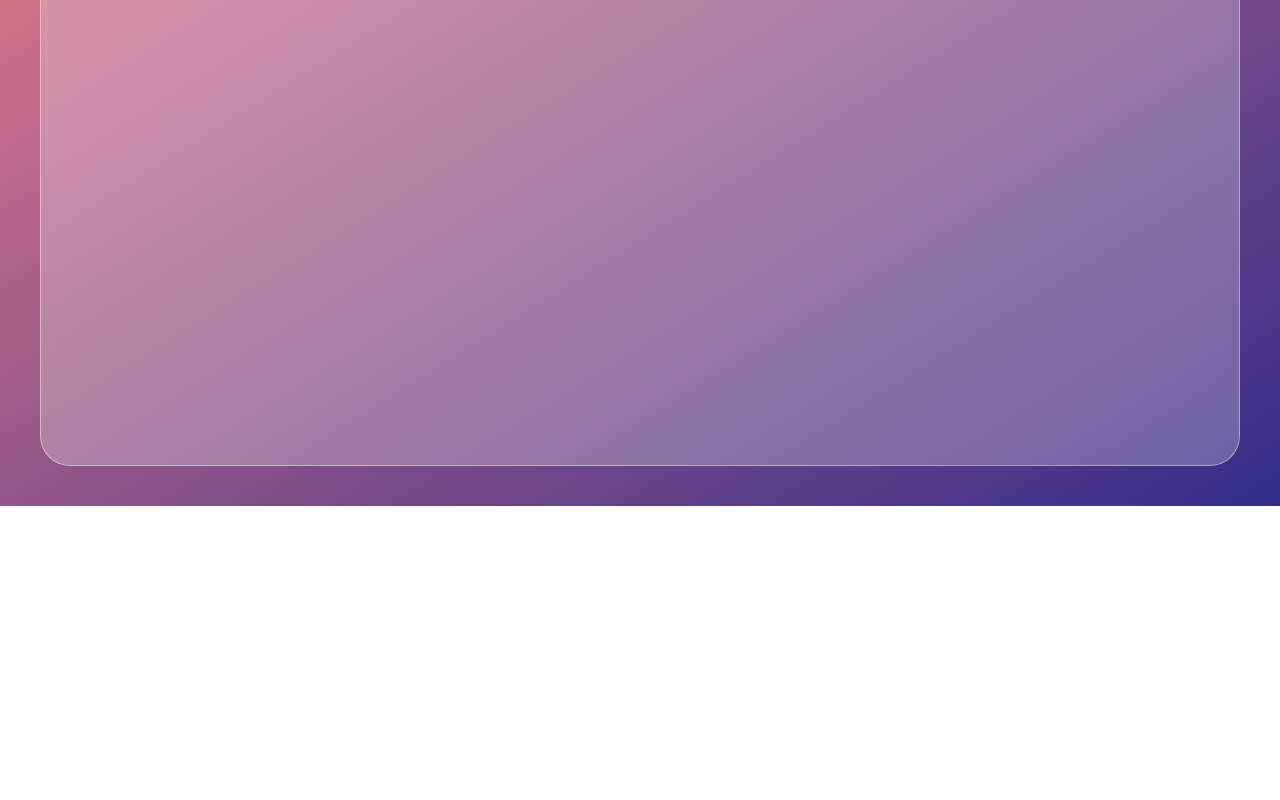
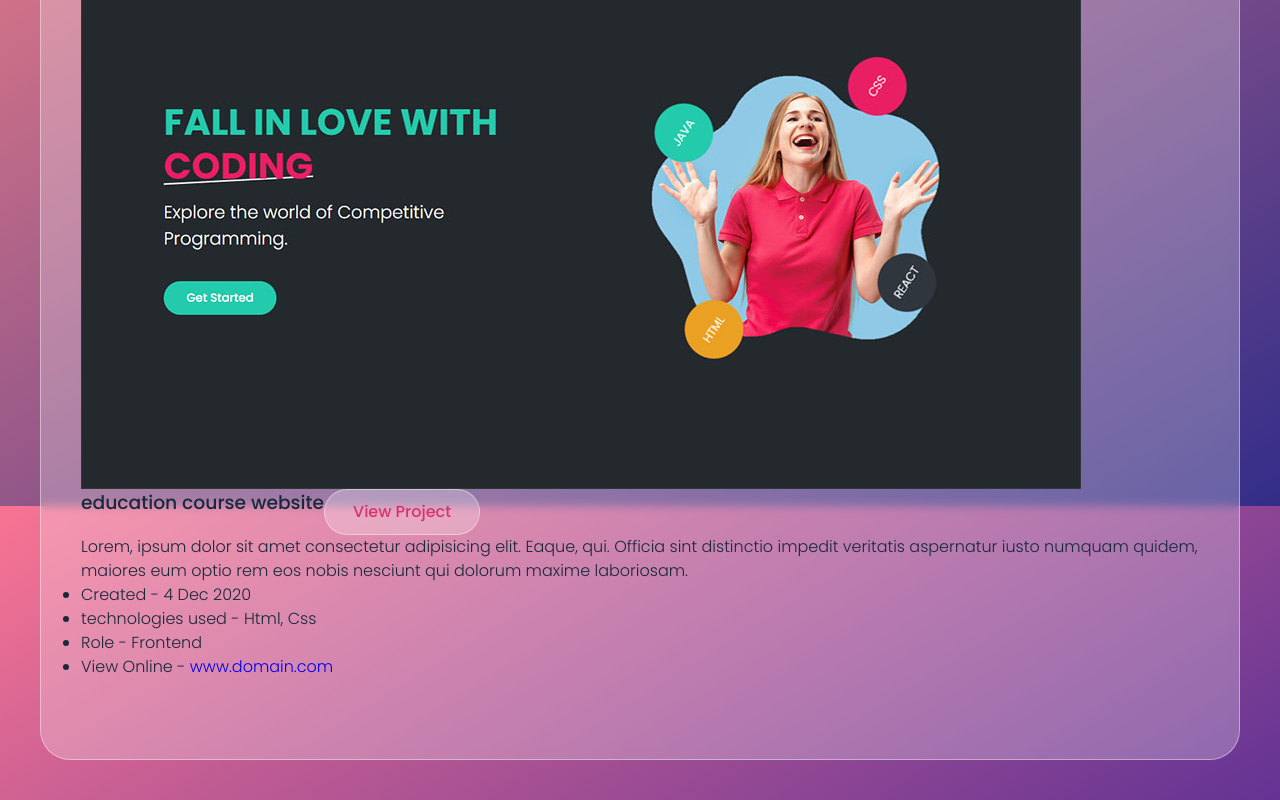
Before and after one commit to muratcan-yuksel/portfolio-glass-ex, a React (Create React App) app: page / in a window 1280 px wide. Shown: the part 294-1094 px from the top of the page. Before the commit the page ends 800 px from the top, so only its background shows below. Built offline with nearby package versions, Linux system fonts and the light colour scheme.

Commit message:
add data for props

```diff
--- a/src/components/portfolio/Portfolio.js
+++ b/src/components/portfolio/Portfolio.js
@@ -1,14 +1,76 @@
 import React from "react";
 import "./portfolio.css";
+import one from "../../assets/portfolio/1.jpg";
 
 const Portfolio = () => {
+  const data = {
+    image: { one },
+    itemTitle: "education course website",
+    viewBtnPara: "view project",
+    description:
+      "Lorem, ipsum dolor sit amet consectetur adipisicing elit. Eaque",
+    listItems: [
+      "Created - ",
+      "4 Dec 20",
+      "technologies used - ",
+      "Html, Css",
+      "Role - ",
+      "Frontend",
+      "View Online - ",
+      "www.domain.com",
+    ],
+  };
+
   return (
-    <section className="portfolio-section">
+    <section className="portfolio-section sec-padding">
       <div className="container">
         <div className="row">
           <div className="section-title">
             <h2>recent work</h2>
           </div>
+        </div>
+
+        <div className="row">
+          {/* portfolio item starts */}
+          <div className="portfolio-item">
+            <div className="portfolio-item-thumbnail">
+              <img src={one} alt="portfolio item thumbnail" />
+            </div>
+          </div>
+          <h3 className="portfolio-item-title">education course website</h3>
+          <button className="btn view-project-btn">view project</button>
+          <div className="description">
+            <p>
+              Lorem, ipsum dolor sit amet consectetur adipisicing elit. Eaque,
+              qui. Officia sint distinctio impedit veritatis aspernatur iusto
+              numquam quidem, maiores eum optio rem eos nobis nesciunt qui
+              dolorum maxime laboriosam.
+            </p>
+          </div>
+          <div className="general-info">
+            <ul>
+              <li>
+                Created - <span> 4 Dec 2020</span>
+              </li>
+              <li>
+                technologies used - <span>Html, Css</span>
+              </li>
+              <li>
+                Role - <span>Frontend</span>
+              </li>
+              <li>
+                View Online -{" "}
+                <span>
+                  {" "}
+                  <a href="#" target="_blank">
+                    {" "}
+                    www.domain.com
+                  </a>{" "}
+                </span>
+              </li>
+            </ul>
+          </div>
+          {/* portfolio item ends */}
         </div>
       </div>
     </section>
```
Also changed, not shown: src/components/portfolio/PortfolioItem.js (added, +50 -0 lines).
